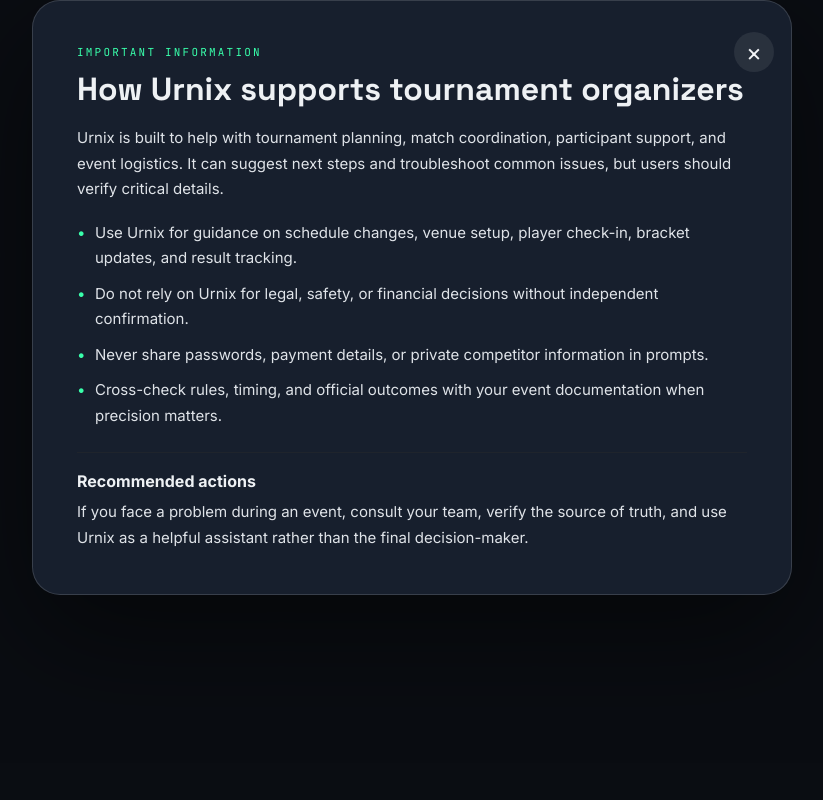
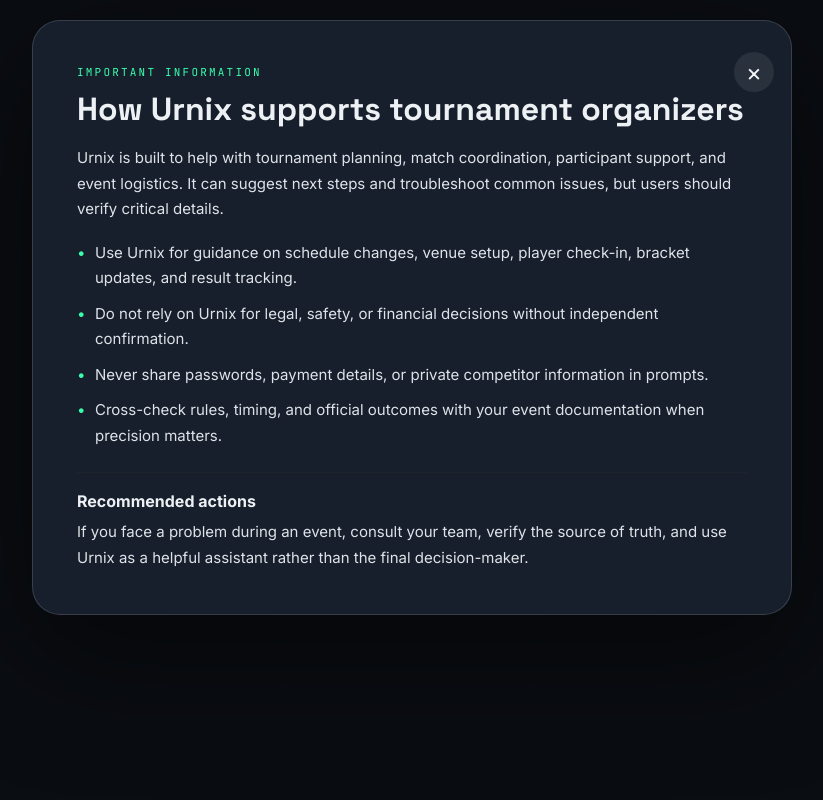
Before and after one commit to hardikpandey21355-png/urnix-chat-bot, a Flask app: page /policies in a window 1280 px wide. Shown: the whole page, without its empty margins (228-1051 px from the left). Run offline with Flask 2, Linux system fonts and the light colour scheme.

Commit message:
update all files

```diff
--- a/static/style.css
+++ b/static/style.css
@@ -516,6 +516,12 @@ body.policy-page .policy-modal-backdrop {
   display: none;
 }
 
+body.policy-page {
+  overflow-y: auto;
+  min-height: 100dvh;
+  padding: calc(20px + env(safe-area-inset-top)) 20px calc(20px + env(safe-area-inset-bottom));
+}
+
 body.policy-page .policy-shell {
   opacity: 1;
   transform: translateY(0) scale(1);
--- a/templates/index.html
+++ b/templates/index.html
@@ -2,7 +2,7 @@
 <html lang="en">
 <head>
 <meta charset="UTF-8">
-<meta name="viewport" content="width=device-width, initial-scale=1.0, viewport-fit=cover">
+<meta name="viewport" content="width=device-width, initial-scale=1.0, viewport-fit=cover, interactive-widget=resizes-content">
 <meta name="color-scheme" content="dark">
 <title>Urnix</title>
 <link rel="preconnect" href="https://fonts.googleapis.com">
@@ -218,6 +218,7 @@
     pendingImage = null;
     renderChip();
     updateSendState();
+    input.blur();
 
     const thinkingRow = addThinkingBubble();
 
```
